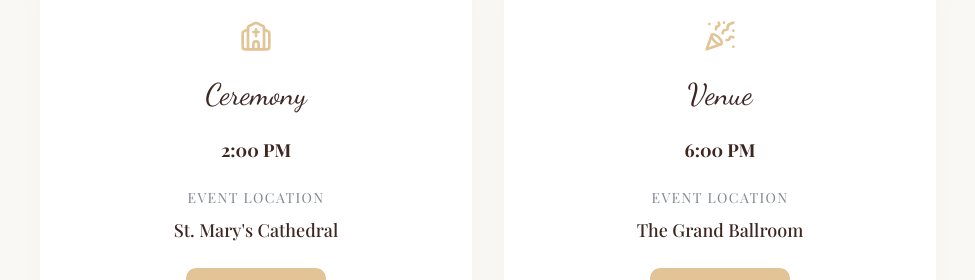
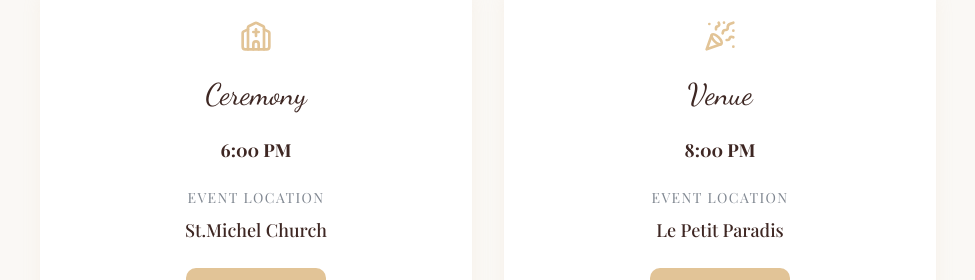
Before and after one commit to nazihsaba/vows-voyage-creator, a React (Vite) app: page /preview/modern-romance in a window 1280 px wide. Shown: the part 2140-2420 px from the top of the page, without its empty margins (152-1127 px from the left). Built offline with nearby package versions, Linux system fonts and the light colour scheme; the HTML template or start-up script is replaced by a standard one.

Commit message:
Code edited in Lovable Code Editor
Edited UI in Lovable

```diff
--- a/src/components/templates/ModernRomancePreview.tsx
+++ b/src/components/templates/ModernRomancePreview.tsx
@@ -18,16 +18,16 @@ const staticLocations = [
   {
     id: "1",
     type: "ceremony",
-    location_name: "St. Mary's Cathedral",
-    time: "2:00 PM",
-    location_link: "",
+    location_name: "St.Michel Church",
+    time: "6:00 PM",
+    location_link: "https://maps.app.goo.gl/m9pqWpFKT1yVdkVVA",
   },
   {
     id: "2",
     type: "venue",
-    location_name: "The Grand Ballroom",
-    time: "6:00 PM",
-    location_link: "",
+    location_name: "Le Petit Paradis",
+    time: "8:00 PM",
+    location_link: "https://maps.app.goo.gl/FTzJ5FYp5tHdJGyA8",
   },
 ];
 
```
